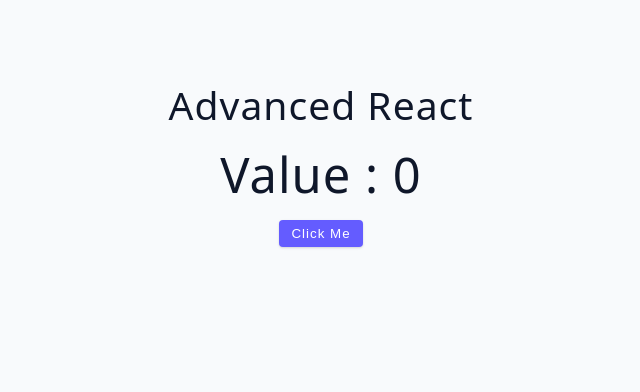
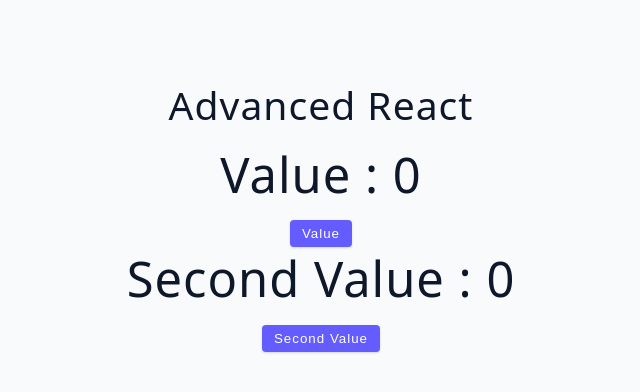
Before and after one commit to vsbron/course-all-in-one-2025, a React (Vite) app in the folder 03-advanced-react/: page / in a window 1280 px wide. Shown: the top 392 px of the page, without its empty margins (319-959 px from the left). Built offline with nearby package versions, Linux system fonts and the light colour scheme.

Commit message:
03-advanced-react - Add multiple useEffects example

```diff
--- a/03-advanced-react/src/App.jsx
+++ b/03-advanced-react/src/App.jsx
@@ -1,11 +1,11 @@
-import UseEffectBasics from "./tutorial/02-useEffect/02-useEffect-basics";
+import MultipleEffects from "./tutorial/02-useEffect/03-multiple-effects";
 
 function App() {
   // Returned JSX
   return (
     <div className="container">
       <h2>Advanced React</h2>
-      <UseEffectBasics />
+      <MultipleEffects />
     </div>
   );
 }
--- a/03-advanced-react/src/tutorial/02-useEffect/03-multiple-effects.jsx
+++ b/03-advanced-react/src/tutorial/02-useEffect/03-multiple-effects.jsx
@@ -1,16 +1,19 @@
 import { useState, useEffect } from "react";
 
 const MultipleEffects = () => {
+  // Creating states for 2 values
   const [value, setValue] = useState(0);
   const [secondValue, setSecondValue] = useState(0);
 
-  // useEffect(() => {
-  //   console.log("hello from first useEffect");
-  // }, []);
+  // Setting the useEffect functions (just for the example purposes)
+  useEffect(() => {
+    console.log("hello from first useEffect");
+  }, [value]);
+  useEffect(() => {
+    console.log("hello from second useEffect");
+  }, [secondValue]);
 
-  // useEffect(() => {
-  //   console.log("hello from second useEffect");
-  // }, []);
+  // Returned JSX
   return (
     <div>
       <h1>value : {value}</h1>
```
